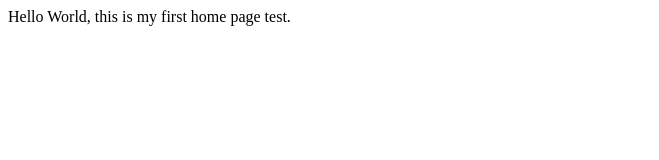
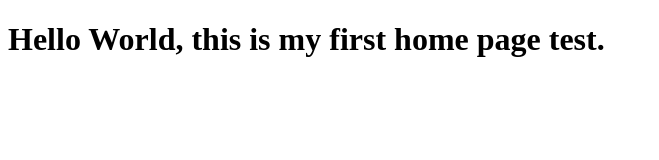
Before and after one commit to JennysGit/JennysGit.github.io, a plain HTML site: page index.html in a window 1280 px wide. Shown: the whole page, without its empty margins (0-659 px from the left). Drawn offline with Linux system fonts and the light colour scheme.

Commit message:
Going on testing

```diff
--- a/index.html
+++ b/index.html
@@ -5,6 +5,9 @@
 	<title>Hello World</title>
 </head>
 <body>
-	Hello World, this is my first home page test.
+	<div>
+		<h1>Hello World, this is my first home page test.
+		</h1>
+	</div>
 </body>
 </html>
```
